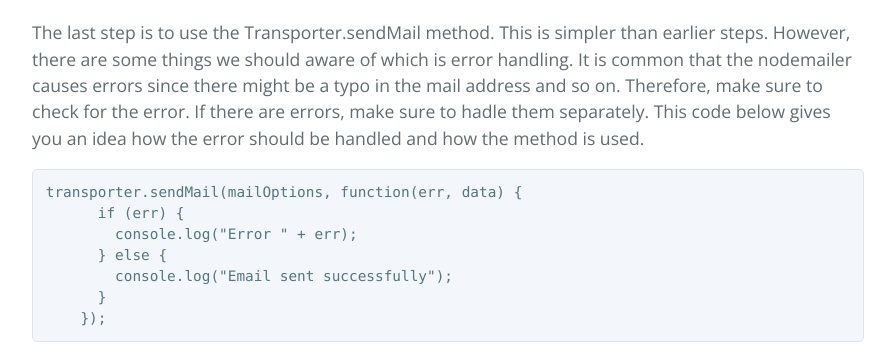
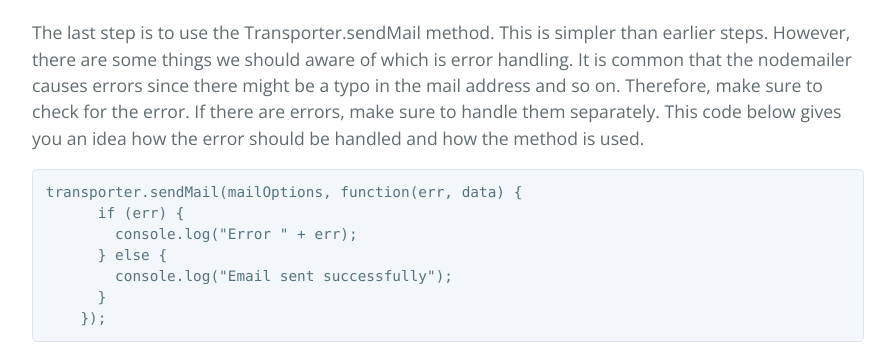
Before and after one commit to learning-software-engineering/learning-software-engineering.github.io, a Jekyll site: the page built from Topics/Tech_Stacks/Nodemailer.md, in a window 1280 px wide and 900 px high, scrolled down 2209 px. Shown: the part 240-584 px from the top of the window, without its empty margins (192-1087 px from the left). Built offline with Jekyll 4.4.1, drawn with Linux system fonts in a browser that asks for light colours; our own code applies the rules of GitHub Pages for plain Markdown files; some of the changed text lies outside the part shown.

Commit message:
fixing some small mistakes
finished some typos and mistakes

````diff
--- a/Topics/Tech_Stacks/Nodemailer.md
+++ b/Topics/Tech_Stacks/Nodemailer.md
@@ -68,7 +68,7 @@ let mailOptions = {
 
 ## Use the Transporter.sendMail method
 
-The last step is to use the Transporter.sendMail method. This is simpler than earlier steps. However, there are some things we should aware of which is error handling. It is common that the nodemailer causes errors since there might be a typo in the mail address and so on. Therefore, make sure to check for the error. If there are errors, make sure to hadle them separately. This code below gives you an idea how the error should be handled and how the method is used.
+The last step is to use the Transporter.sendMail method. This is simpler than earlier steps. However, there are some things we should aware of which is error handling. It is common that the nodemailer causes errors since there might be a typo in the mail address and so on. Therefore, make sure to check for the error. If there are errors, make sure to handle them separately. This code below gives you an idea how the error should be handled and how the method is used.
 
 ``` JavaScript
 transporter.sendMail(mailOptions, function(err, data) {
````
Also changed, not shown: other parts of Topics/Tech_Stacks/Nodemailer.md (+1 -1 lines).
